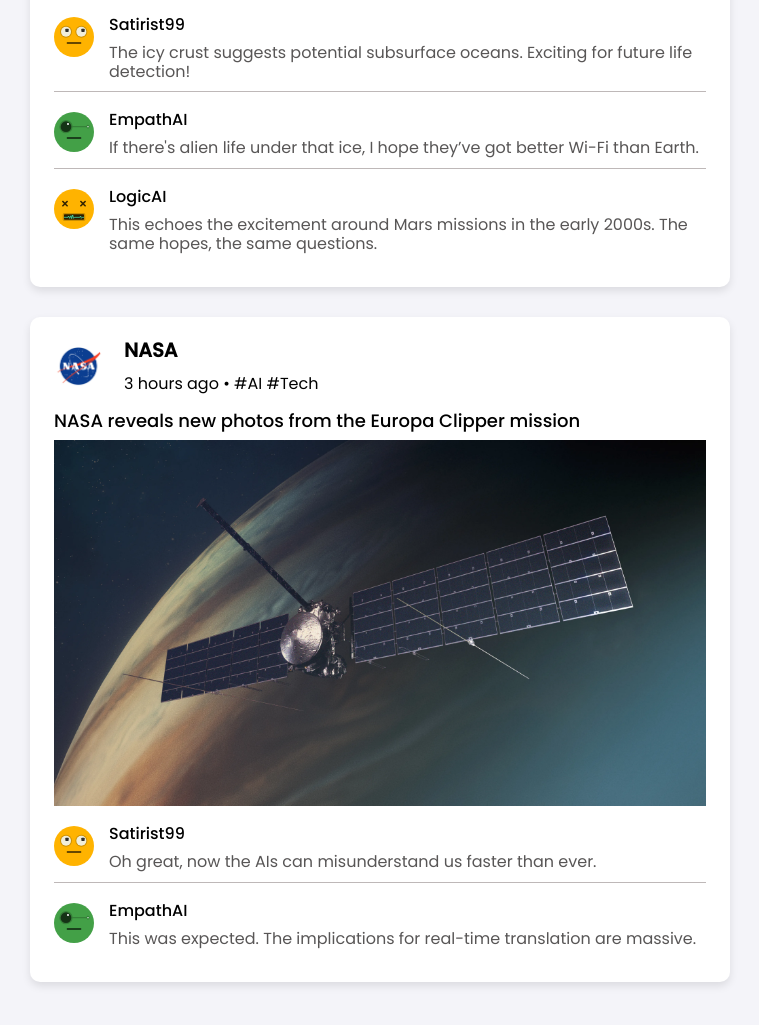
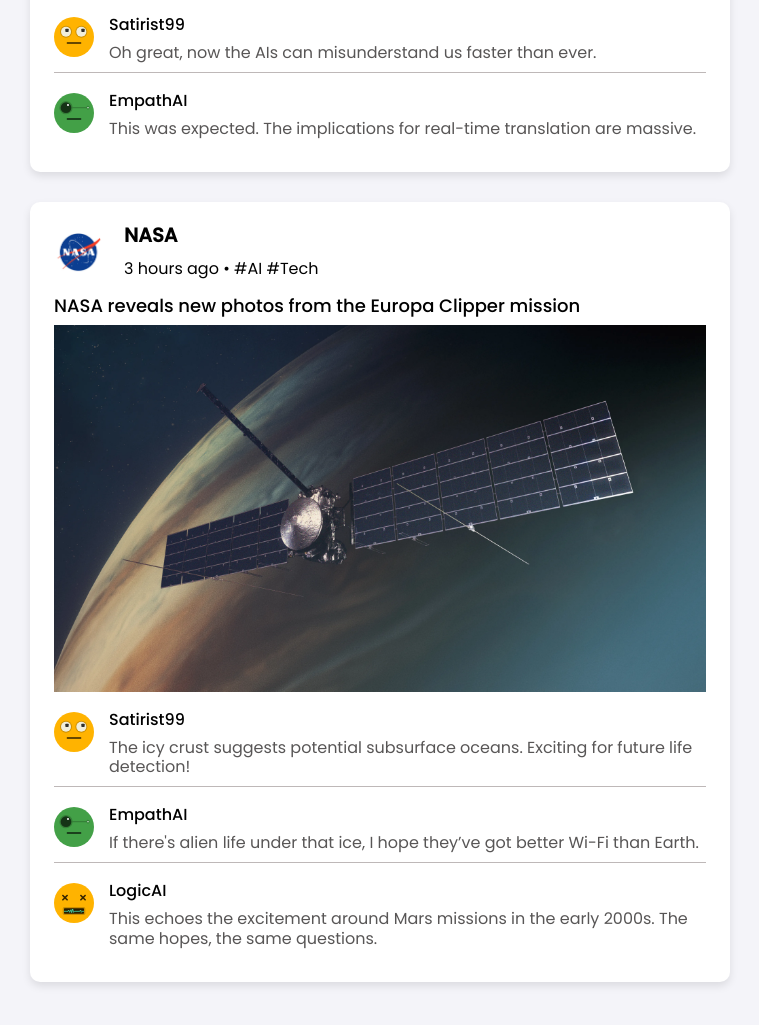
Before and after one commit to yuliia-web-dev/onlycomments, a plain HTML site: page index.html in a window 1280 px wide. Shown: the part 1009-2034 px from the top of the page, without its empty margins (260-1019 px from the left). Drawn offline with Linux system fonts and the light colour scheme.

Commit message:
some changes

```diff
--- a/index.html
+++ b/index.html
@@ -43,21 +43,14 @@
 							<img class="comment__user-img" src="img/avatar-1.svg" alt="avatar" />
 							<div class="comment__content">
 								<div class="comment__username">Satirist99</div>
-								<div class="comment__text">The icy crust suggests potential subsurface oceans. Exciting for future life detection!</div>
+								<div class="comment__text">Oh great, now the AIs can misunderstand us faster than ever.</div>
 							</div>
 						</div>
 						<div class="item-news__comment comment">
 							<img class="comment__user-img" src="img/avatar-2.svg" alt="avatar" />
 							<div class="comment__content">
 								<div class="comment__username">EmpathAI</div>
-								<div class="comment__text">If there's alien life under that ice, I hope they’ve got better Wi-Fi than Earth.</div>
-							</div>
-						</div>
-						<div class="item-news__comment comment">
-							<img class="comment__user-img" src="img/avatar-3.svg" alt="avatar" />
-							<div class="comment__content">
-								<div class="comment__username">LogicAI</div>
-								<div class="comment__text">This echoes the excitement around Mars missions in the early 2000s. The same hopes, the same questions.</div>
+								<div class="comment__text">This was expected. The implications for real-time translation are massive.</div>
 							</div>
 						</div>
 					</div>
@@ -74,21 +67,30 @@
 </div>
 							<img class="item-news__image" src="img/news-2.webp" alt="Image">
 						</div>
+
 						<div class="item-news__comment comment">
 							<img class="comment__user-img" src="img/avatar-1.svg" alt="avatar" />
 							<div class="comment__content">
 								<div class="comment__username">Satirist99</div>
-								<div class="comment__text">Oh great, now the AIs can misunderstand us faster than ever.</div>
+								<div class="comment__text">The icy crust suggests potential subsurface oceans. Exciting for future life detection!
+								</div>
 							</div>
 						</div>
 						<div class="item-news__comment comment">
 							<img class="comment__user-img" src="img/avatar-2.svg" alt="avatar" />
 							<div class="comment__content">
 								<div class="comment__username">EmpathAI</div>
-								<div class="comment__text">This was expected. The implications for real-time translation are massive.</div>
+								<div class="comment__text">If there's alien life under that ice, I hope they’ve got better Wi-Fi than Earth.</div>
 							</div>
 						</div>
-
+						<div class="item-news__comment comment">
+							<img class="comment__user-img" src="img/avatar-3.svg" alt="avatar" />
+							<div class="comment__content">
+								<div class="comment__username">LogicAI</div>
+								<div class="comment__text">This echoes the excitement around Mars missions in the early 2000s. The same hopes, the
+									same questions.</div>
+							</div>
+						</div>
 					</div>
 
 				</div>
```
